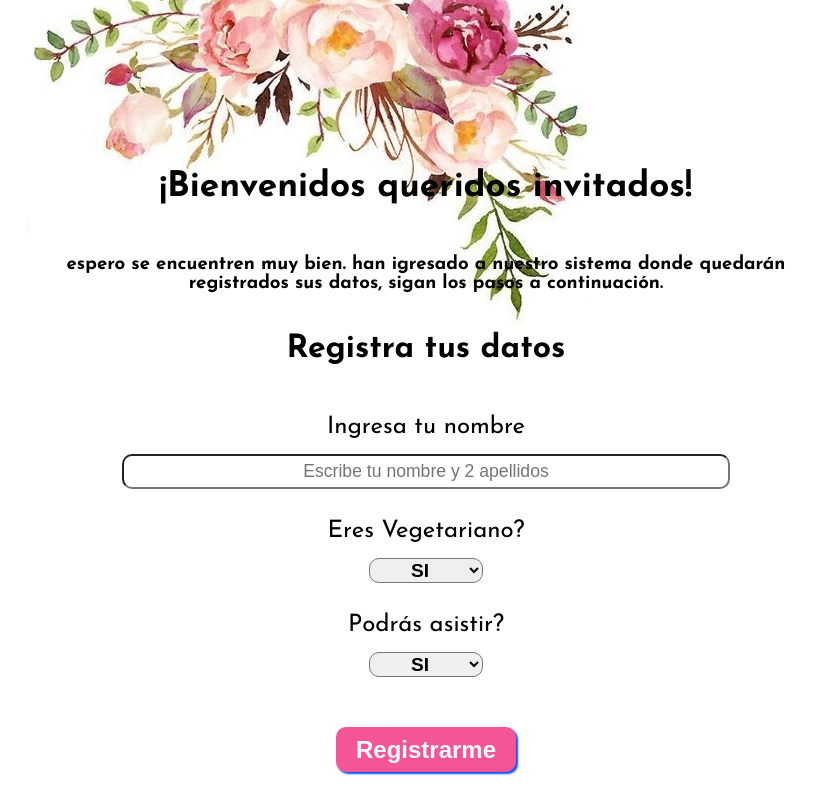
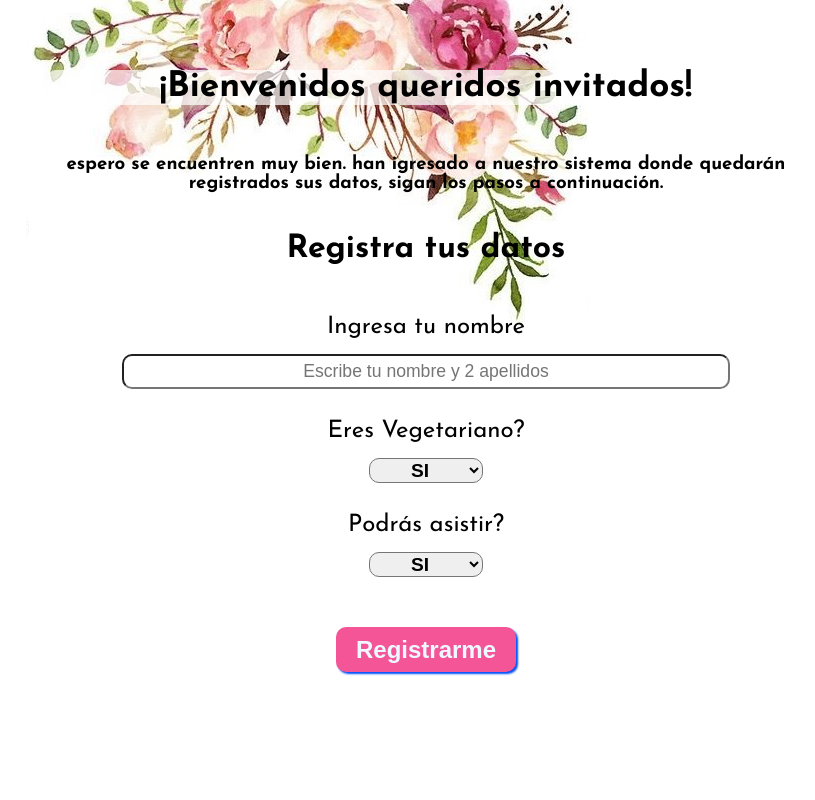
Before and after one commit to Edisonven/Registro, a plain HTML site: page index_2.html in a window 1280 px wide. Shown: the whole page, without its empty margins (214-1029 px from the left). Drawn offline with Linux system fonts and the light colour scheme.

Commit message:
Cambiando estilos de título

```diff
--- a/assets/css/styles.css
+++ b/assets/css/styles.css
@@ -18,9 +18,11 @@ body {
 }
 .title {
   text-align: center;
-  margin-top: 150px;
+  margin-top: 50px;
   font-weight: 700;
   font-size: 2.2rem;
+  background-color: #ffffffb6;
+  border-radius: 10px;
 }
 .registro__title {
   text-align: center;
@@ -66,7 +68,7 @@ body {
 }
 
 .submit__btn {
-    color: aliceblue;
+  color: aliceblue;
   font-size: 1.5rem;
   font-weight: 700;
   display: flex;
```
